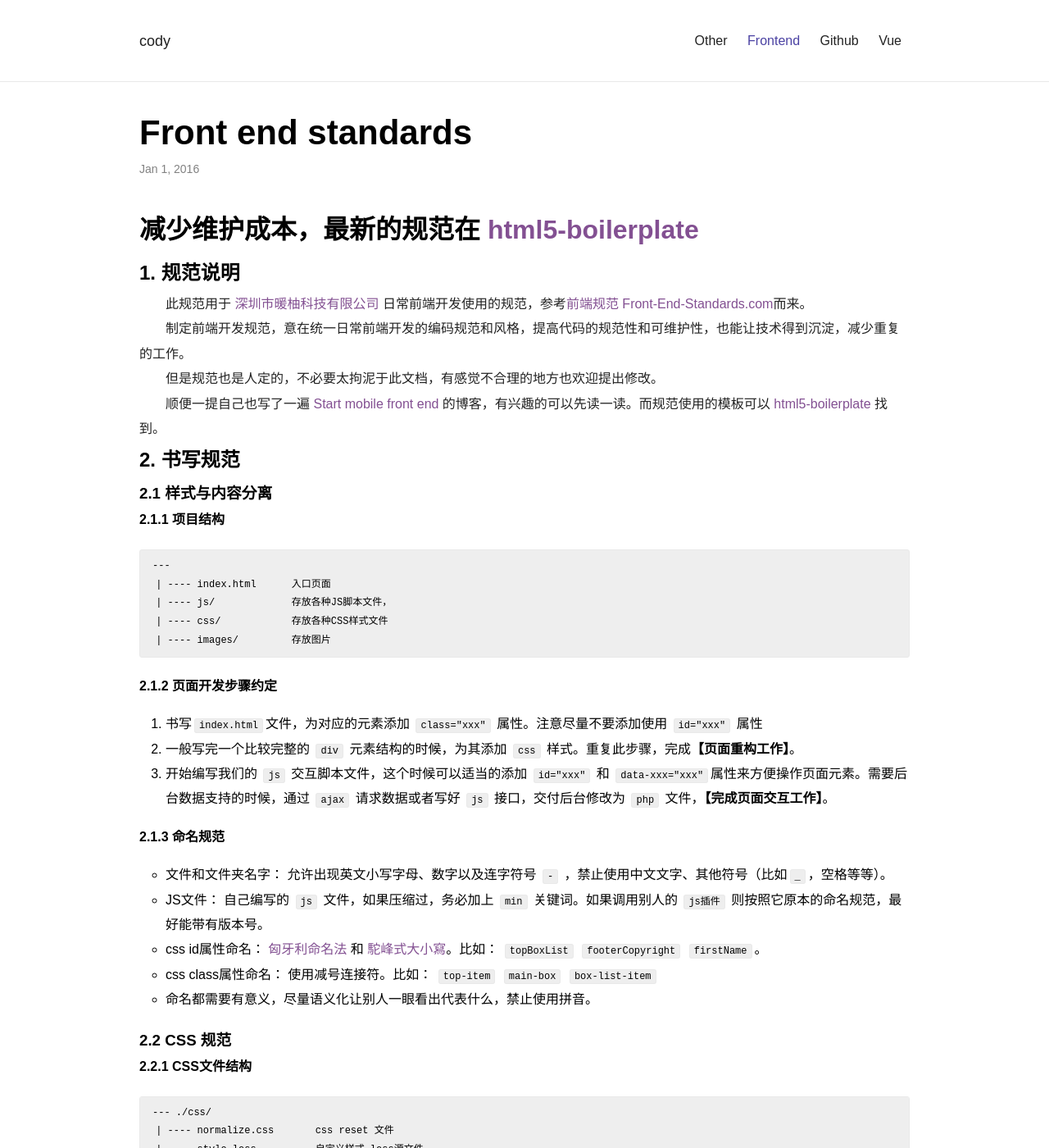
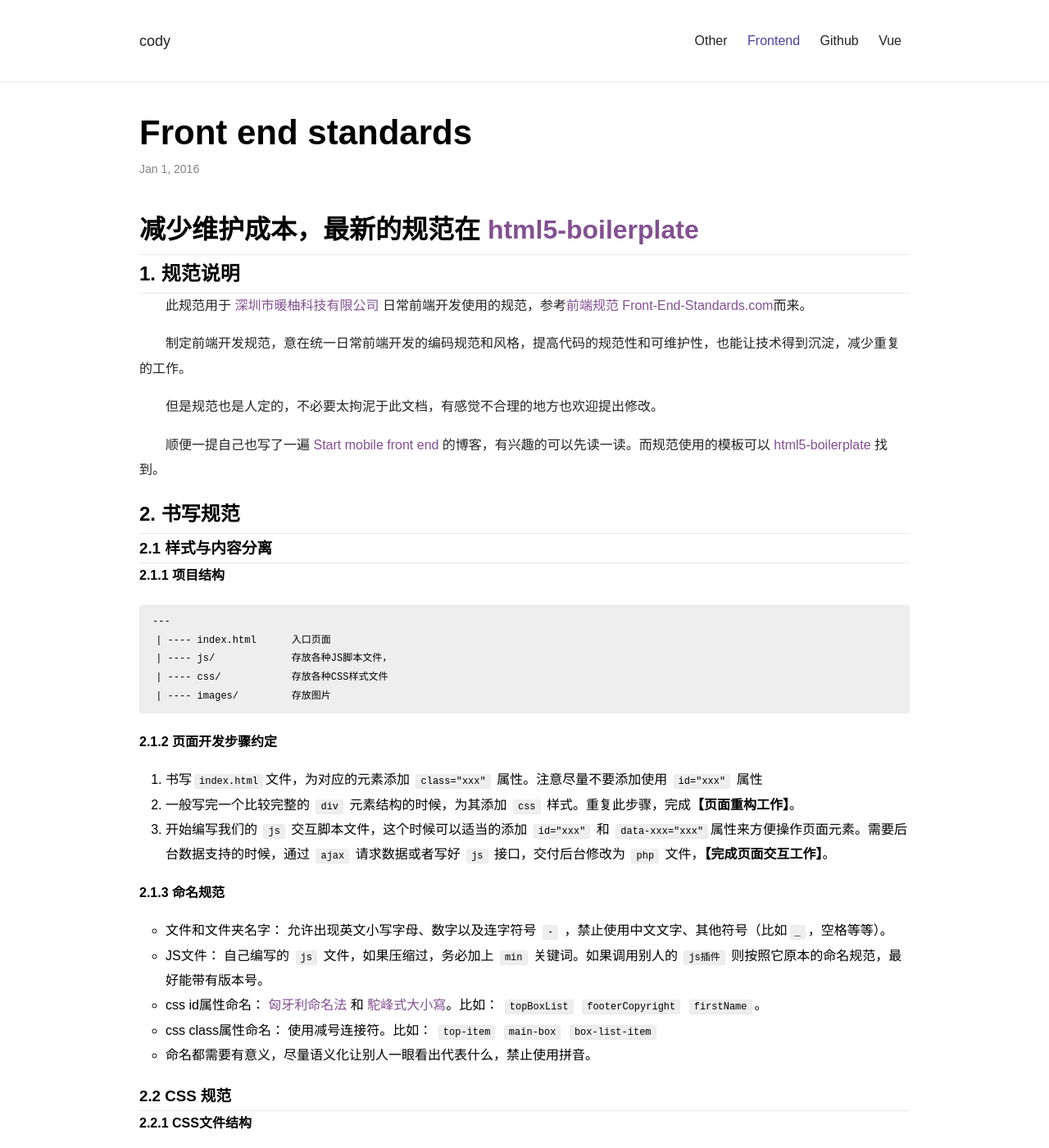
Before and after one commit to cody1991/cody1991.github.io, a Jekyll site: the page built from _posts/2016-01-01-front-end-standards.md, in a window 1280 px wide and 1400 px high. Shown: the whole window at 82% size. Built offline with Jekyll 4.4.1, drawn with Linux system fonts in a browser that asks for light colours; nearby versions of some CDN libraries; comment, search, counter and statistics services are not loaded.

Commit message:
change style

```diff
--- a/css/main.css
+++ b/css/main.css
@@ -287,12 +287,18 @@ table {
 .post-content {
   margin-bottom: 30px;
 }
+.post-content h1,
+.post-content h2,
+.post-content h3 {
+  border-bottom: 1px solid #e9e9e9;
+}
 .post-content a {
   color: #835092;
 }
 .post-content p {
   text-indent: 2em;
   color: #222222;
+  margin-bottom: 1em;
 }
 .post-content ol {
   list-style-type: decimal;
@@ -305,6 +311,10 @@ table {
   padding-left: 2em;
   padding-top: 1em;
   padding-bottom: 1em;
+}
+.post-content ol p,
+.post-content ul p {
+  text-indent: 0;
 }
 .post-content img {
   border: 1px solid #e9e9e9;
```
Also changed, not shown: css/main.less (+9 -0 lines).
